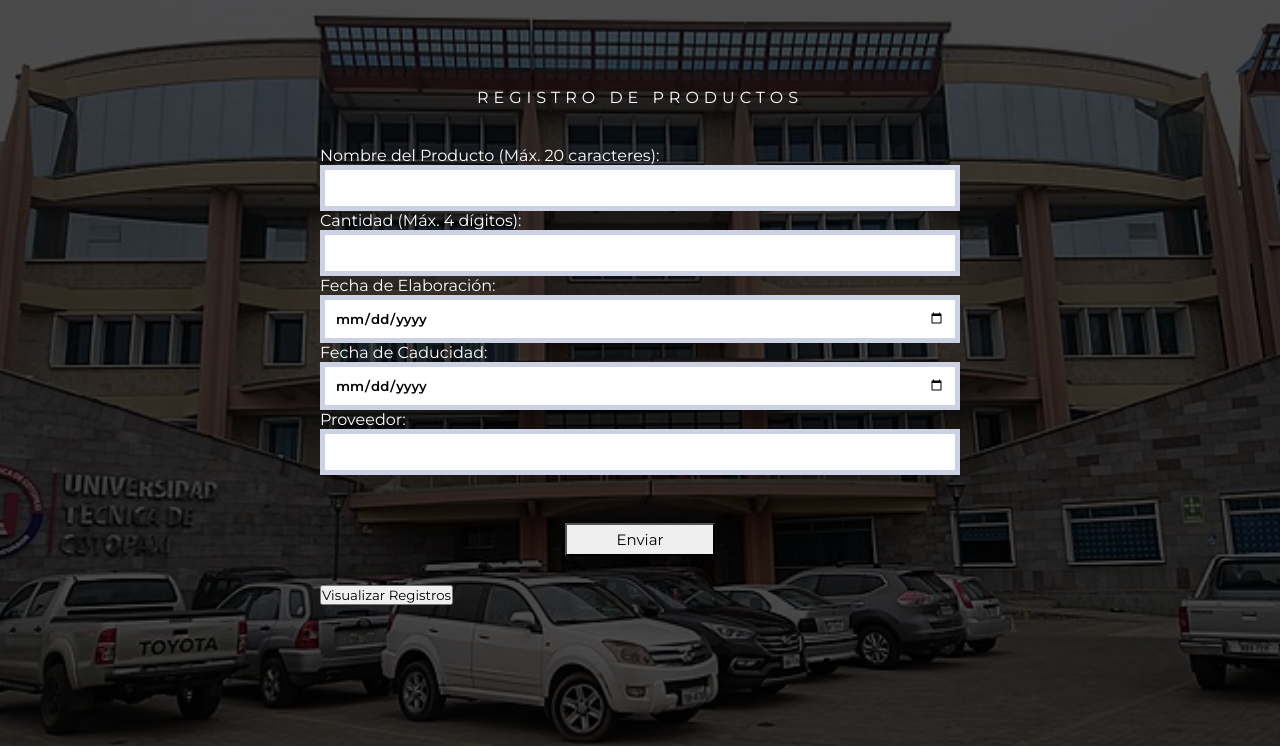
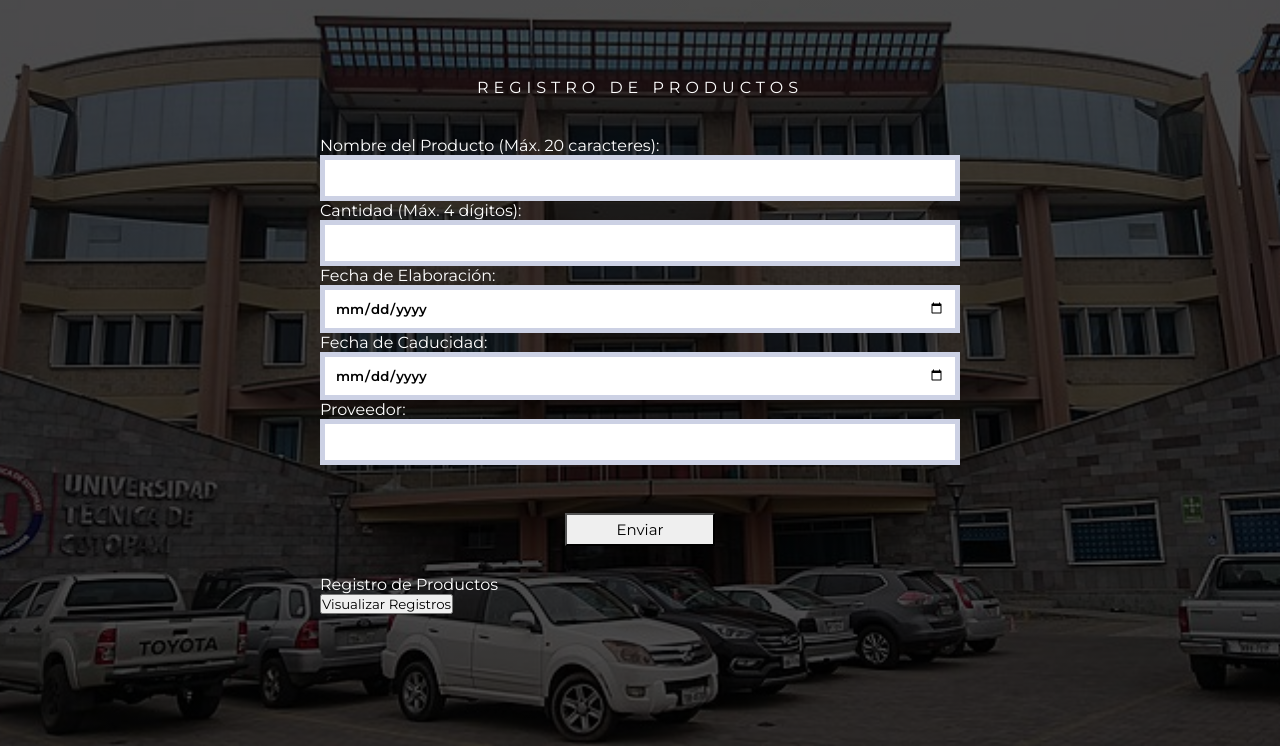
Before and after one commit to Haroldhv4/haroldhv4.github.io, a plain HTML site: page productos.html in a window 1280 px wide. Shown: the part 54-800 px from the top of the page. Drawn offline with Linux system fonts and the light colour scheme.

Commit message:
actualizacion

```diff
--- a/productos.html
+++ b/productos.html
@@ -65,7 +65,7 @@
                     <br>
                     <button type="button" onclick="crearRegistro()" style="display: block; margin: 10px auto; font-size: 15px; padding: 5px 10px; width: 150px; background-position: center;">Enviar</button>
                     <br>
-                    <div id="registros-container"></div>
+                    <div id="registros-container"> Registro de Productos </div>
                     <button type="button" onclick="visualizarRegistros()">Visualizar Registros</button>
                 </form>
             </div>
```
